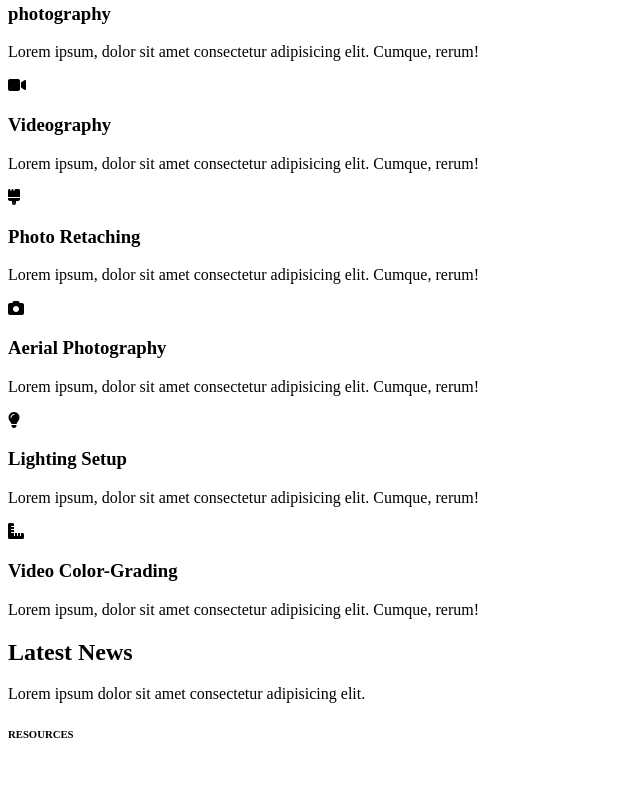
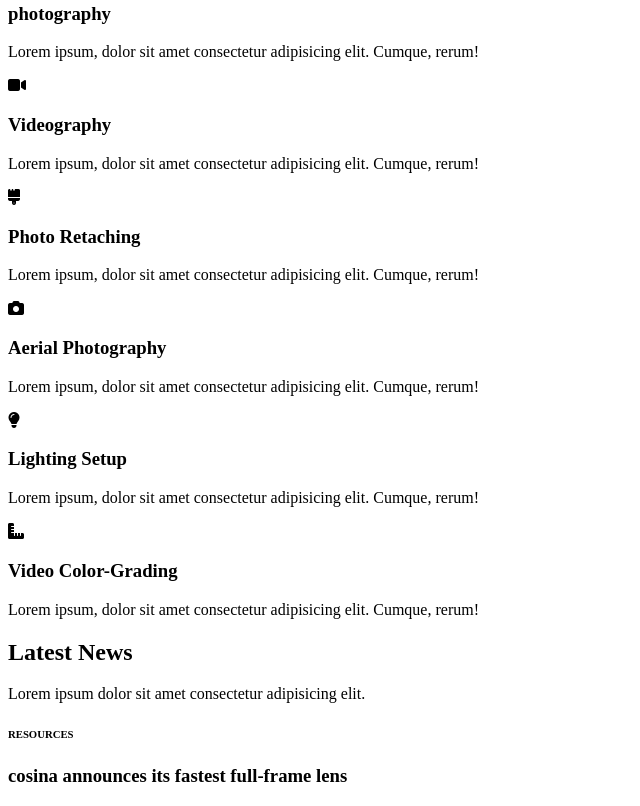
Before and after one commit to Annmukami/nomads-photo-studio, a plain HTML site: page index.html in a window 1280 px wide. Shown: the part 550-1356 px from the top of the page, without its empty margins (0-640 px from the left). Before the commit the page ends 1315 px from the top, so only its background shows below. Drawn offline with Linux system fonts and the light colour scheme.

Commit message:
news section mini tittle

```diff
--- a/index.html
+++ b/index.html
@@ -94,6 +94,9 @@
  <!-- news section mini title -->
  <h6>RESOURCES</h6>
 
+ <!-- news section sub title  -->
+ <h3>cosina announces its fastest full-frame lens</h3>
+
 
 
 
```
